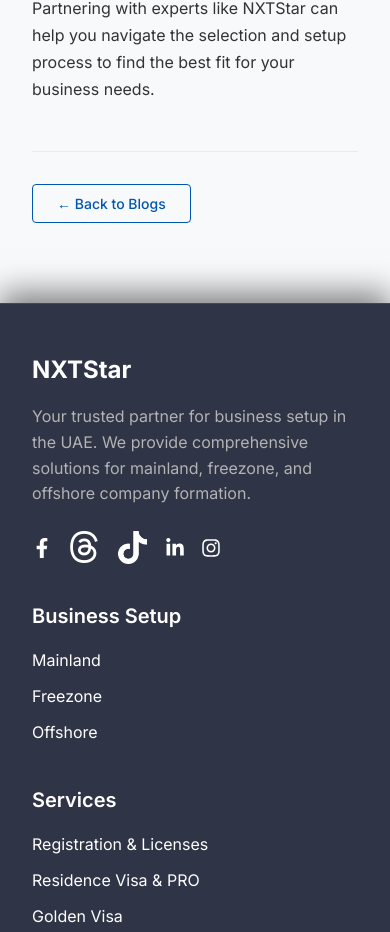
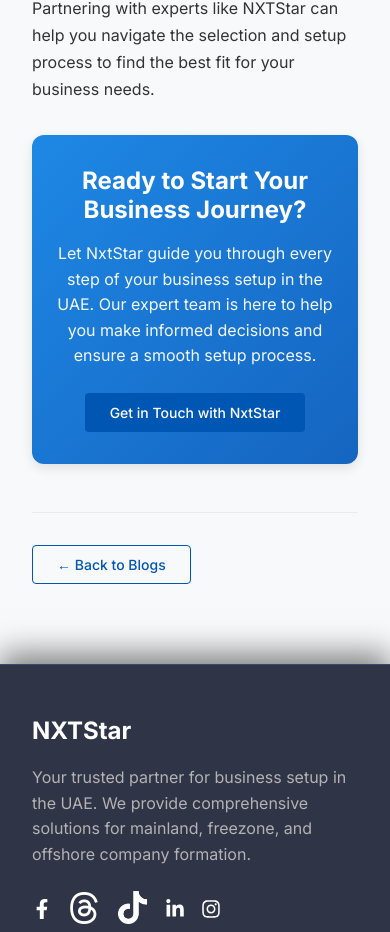
Before and after one commit to taseeruaeinfo/Nxtstar-Website, a React (Vite) app: page /blog/benefits-of-freezone-company-formation-in-dubai in a window 390 px wide. Shown: the part 3758-4690 px from the top of the page. Built offline with nearby package versions, Linux system fonts and the light colour scheme; no server answers.

Commit message:
updated blog page

```diff
--- a/src/pages/BlogPostPage.jsx
+++ b/src/pages/BlogPostPage.jsx
@@ -808,6 +808,15 @@
                     <div dangerouslySetInnerHTML={{ __html: blog.content }} />
                 </div>
 
+                {/* CTA Section */}
+                <div className="blog-cta-section">
+                    <div className="blog-cta-content">
+                        <h2>Ready to Start Your Business Journey?</h2>
+                        <p>Let NxtStar guide you through every step of your business setup in the UAE. Our expert team is here to help you make informed decisions and ensure a smooth setup process.</p>
+                        <Button to="/contact" type="primary">Get in Touch with NxtStar</Button>
+                    </div>
+                </div>
+
                 <div className="blog-post-navigation">
                     <Button to="/blogs" type="outline">← Back to Blogs</Button>
                 </div>
--- a/src/styles/pages/BlogPostPage.css
+++ b/src/styles/pages/BlogPostPage.css
@@ -102,6 +102,49 @@
     text-decoration: underline;
 }
 
+/* Blog CTA Section */
+.blog-cta-section {
+    background: linear-gradient(135deg, #1e88e5, #1565c0);
+    border-radius: 12px;
+    padding: 3rem 2rem;
+    margin: 3rem 0 2rem;
+    text-align: center;
+    box-shadow: 0 4px 12px rgba(0, 0, 0, 0.1);
+}
+
+.blog-cta-content h2 {
+    color: white;
+    font-size: 1.75rem;
+    font-weight: 700;
+    margin-bottom: 1rem;
+}
+
+.blog-cta-content p {
+    color: rgba(255, 255, 255, 0.95);
+    font-size: 1.125rem;
+    line-height: 1.6;
+    margin-bottom: 1.5rem;
+    max-width: 700px;
+    margin-left: auto;
+    margin-right: auto;
+}
+
+.blog-cta-content .btn {
+    background: white;
+    color: #1565c0;
+    border: none;
+    padding: 0.875rem 2rem;
+    font-weight: 600;
+    font-size: 1rem;
+    transition: transform 0.2s ease, box-shadow 0.2s ease;
+}
+
+.blog-cta-content .btn:hover {
+    transform: translateY(-2px);
+    box-shadow: 0 6px 16px rgba(0, 0, 0, 0.2);
+    background: #f8f9fa;
+}
+
 /* Blog Post Navigation */
 .blog-post-navigation {
     margin-top: 3rem;
@@ -148,4 +191,22 @@
     .blog-post-content h3 {
         font-size: 1.125rem;
     }
+
+    .blog-cta-section {
+        padding: 2rem 1.5rem;
+        margin: 2rem 0 1.5rem;
+    }
+
+    .blog-cta-content h2 {
+        font-size: 1.5rem;
+    }
+
+    .blog-cta-content p {
+        font-size: 1rem;
+    }
+
+    .blog-cta-content .btn {
+        padding: 0.75rem 1.5rem;
+        font-size: 0.95rem;
+    }
 }
```
